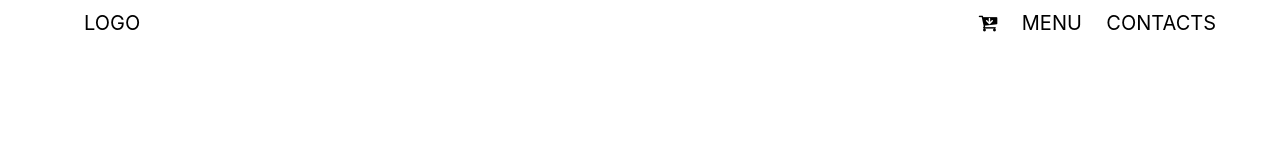
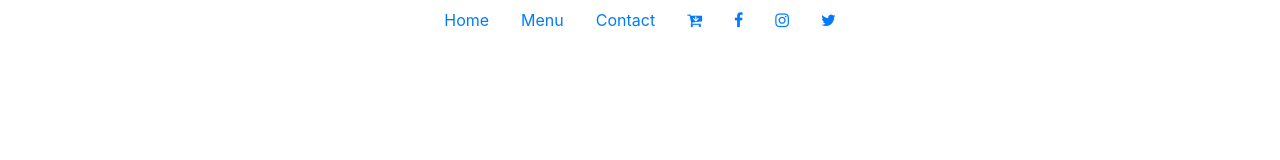
Before and after one commit to ollaym/pizza-website, a plain HTML site: page menu.html in a window 1280 px wide. Drawn offline with Linux system fonts and the light colour scheme; files whose address does not match are found by name.

Commit message:
Will modify nav and image

```diff
--- a/menu.html
+++ b/menu.html
@@ -16,16 +16,35 @@
 </head>
 
 <body>
-    <header>
-        <div class="navi navi-left">
-                <a href="index.html">LOGO</a>
+    <div class="container">
+        <div class="row">
+            <div class="col-md-12">
+                <ul class="nav nav-gray-600 flex-md-row justify-content-center" role="tablist">
+                    <li class="nav-item"><a class="nav-link active" data-toggle="tab" href="#" role="tab">Home</a></li>
+                    <li class="nav-item"><a class="nav-link active" data-toggle="tab" href="#" role="tab">Menu</a></li>
+                    <li class="nav-item"><a class="nav-link" data-toggle="tab" href="#" role="tab">Contact</a></li>
+                    <li class="nav-item"><a class="nav-link" data-toggle="tab" href="#" role="tab">
+                            <i class="fa fa-cart-arrow-down"></i>
+                        </a></li>
+                    <li class="nav-item"><a class="nav-link" data-toggle="tab" href="#" role="tab"><i
+                                class="fa fa-facebook"></i></a></li>
+                    <li class="nav-item"><a class="nav-link" data-toggle="tab" href="#" role="tab"><i
+                                class="fa fa-instagram"></i></a></li>
+                    <li class="nav-item"><a class="nav-link" data-toggle="tab" href="#" role="tab"><i
+                                class="fa fa-twitter"></i></a></li>
+                </ul>
+            </div>
+
         </div>
-        <div class="navi navi-right">
-                <a href="cart.html"><i class="fa fa-cart-arrow-down" ></i></a>
-                <a href="menu.html">MENU</a>
-                <a href="contacts.html">CONTACTS</a>
+    </div>
+    <div class="container">
+        <div class="row">
+            <div class="image1 col-md-12">
+
+            </div>
         </div>
-    </header>
+    </div>
+
 </body>
 
 </html>
```
